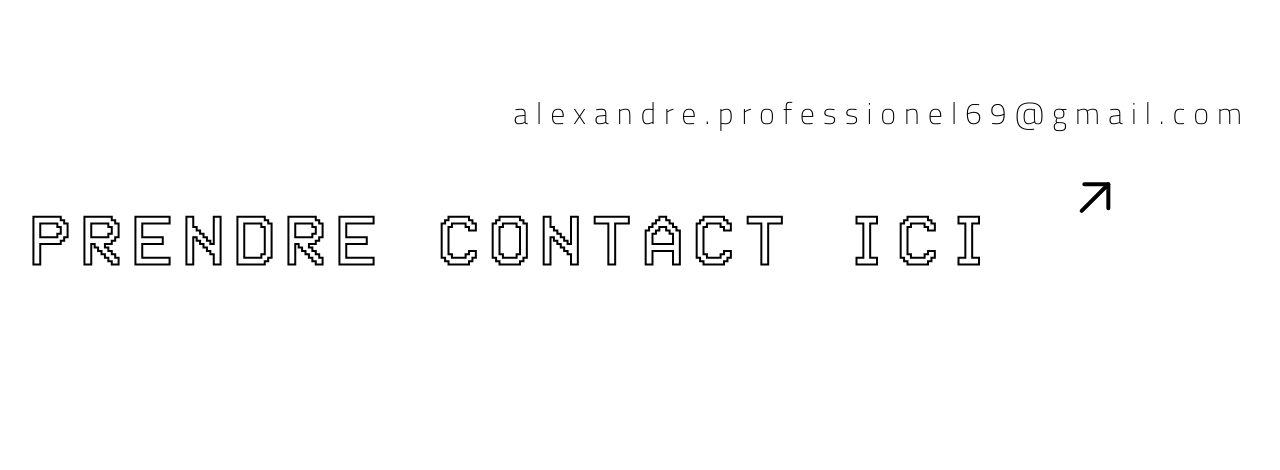
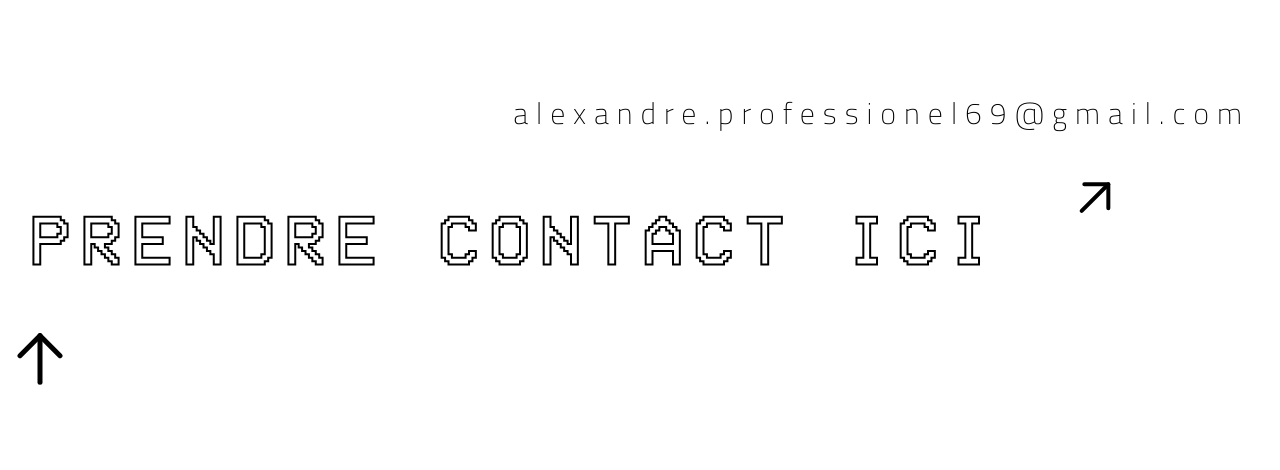
Before and after one commit to widmaker666/alexandre_hontcharouk_portfolio, a Next.js app: page / in a window 1280 px wide. Shown: the part 1950-2420 px from the top of the page. Built offline with nearby package versions, Linux system fonts and the light colour scheme; no server answers; the database is empty.

Commit message:
contact fait

```diff
--- a/app/page.jsx
+++ b/app/page.jsx
@@ -51,7 +51,7 @@ export default function Home() {
 
   return (
     <>
-      <main className={styles.main}>
+      <main id="main" className={styles.main}>
         <p>
           Alexandre Hontcharouk est un web designer passionné, méticuleux dans
           son travail. Il combine sa passion pour la programmation avec son
@@ -156,6 +156,26 @@ export default function Home() {
             <path d="M8 7l9 0l0 9" />
           </svg>
         </h1>
+        <a href="/#main">
+          <svg
+          className={styles.svg}
+            xmlns="http://www.w3.org/2000/svg"
+            class="icon icon-tabler icon-tabler-arrow-up"
+            width="80"
+            height="80"
+            viewBox="0 0 24 24"
+            stroke-width="1.5"
+            stroke="#000000"
+            fill="none"
+            stroke-linecap="round"
+            stroke-linejoin="round"
+          >
+            <path stroke="none" d="M0 0h24v24H0z" fill="none" />
+            <path d="M12 5l0 14" />
+            <path d="M18 11l-6 -6" />
+            <path d="M6 11l6 -6" />
+          </svg>
+        </a>
       </div>
     </>
   );
--- a/app/style/pages/landingPage.module.css
+++ b/app/style/pages/landingPage.module.css
@@ -226,13 +226,11 @@
   width: 100%;
   display: flex;
   flex-direction: column;
-
-
+  position: relative;
 }
 
 .contactContainer > a {
   text-decoration: none;
-
 }
 
 .contactContainer > a > h1 {
@@ -246,7 +244,7 @@
   transition: 0.5s;
 }
 
-.contactContainer > a > h1:hover{
+.contactContainer > a > h1:hover {
   text-decoration: 2px underline var(--red);
   text-underline-offset: 8px;
   color: var(--red);
@@ -269,3 +267,58 @@
   transform: translate(100%, -60%);
   color: black;
 }
+
+.svg {
+  position: absolute;
+  bottom: 0;
+  right: 0;
+}
+.svg:hover{
+  animation: arrow 2s ease 0s 1 normal forwards;
+
+}
+@keyframes arrow {
+	0% {
+		animation-timing-function: ease-in;
+		opacity: 1;
+		transform: translateY(15px);
+	}
+
+	24% {
+		opacity: 1;
+	}
+
+	40% {
+		animation-timing-function: ease-in;
+		transform: translateY(16px);
+	}
+
+	65% {
+		animation-timing-function: ease-in;
+		transform: translateY(12px);
+	}
+
+	82% {
+		animation-timing-function: ease-in;
+		transform: translateY(6px);
+	}
+
+	93% {
+		animation-timing-function: ease-in;
+		transform: translateY(4px);
+	}
+
+	25%,
+	55%,
+	75%,
+	87% {
+		animation-timing-function: ease-out;
+		transform: translateY(0px);
+	}
+
+	100% {
+		animation-timing-function: ease-out;
+		opacity: 1;
+		transform: translateY(0px);
+	}
+}
```
Also changed, not shown: app/privacy-policy/page.jsx (renamed from app/privacyPolicy/page.jsx). Lines whose indentation alone changed are shown as unchanged.
